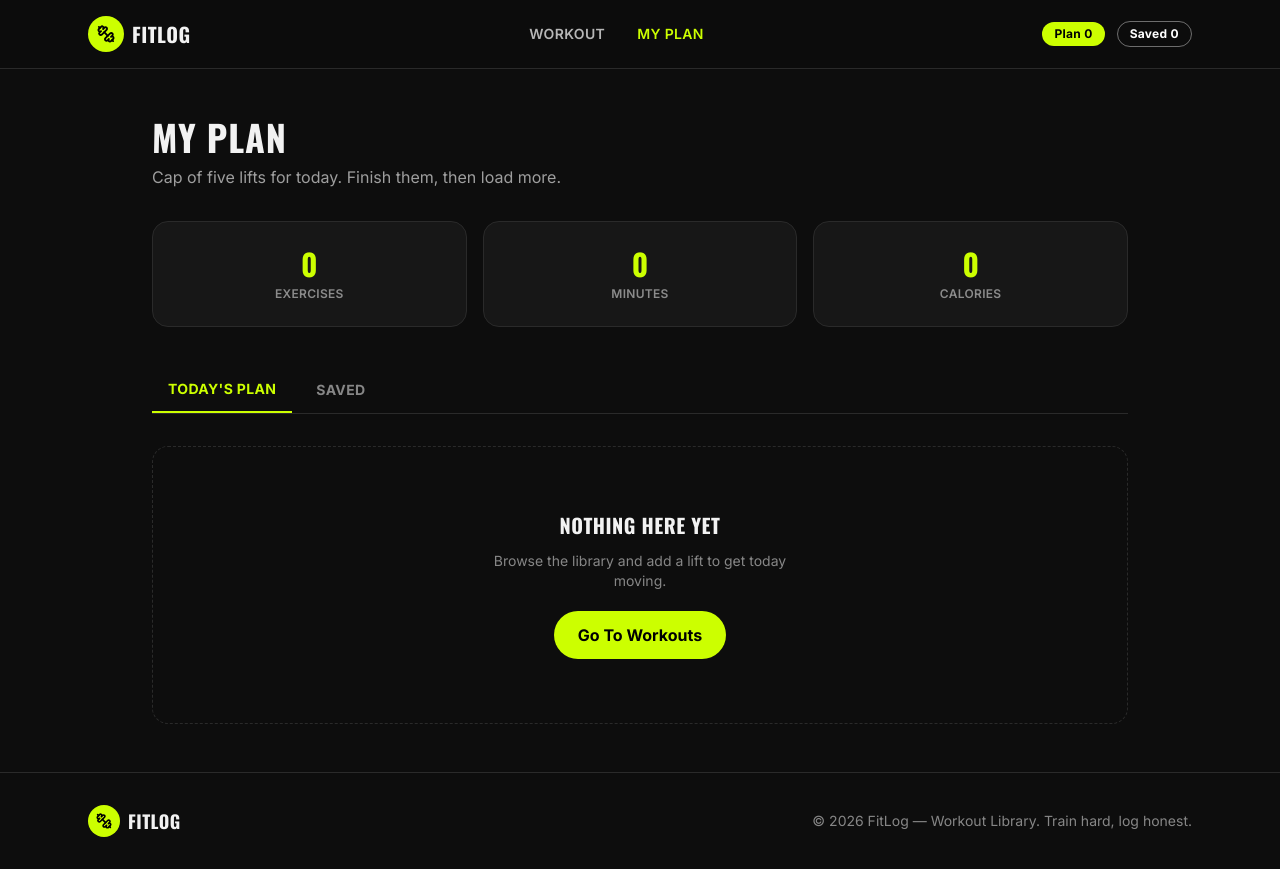
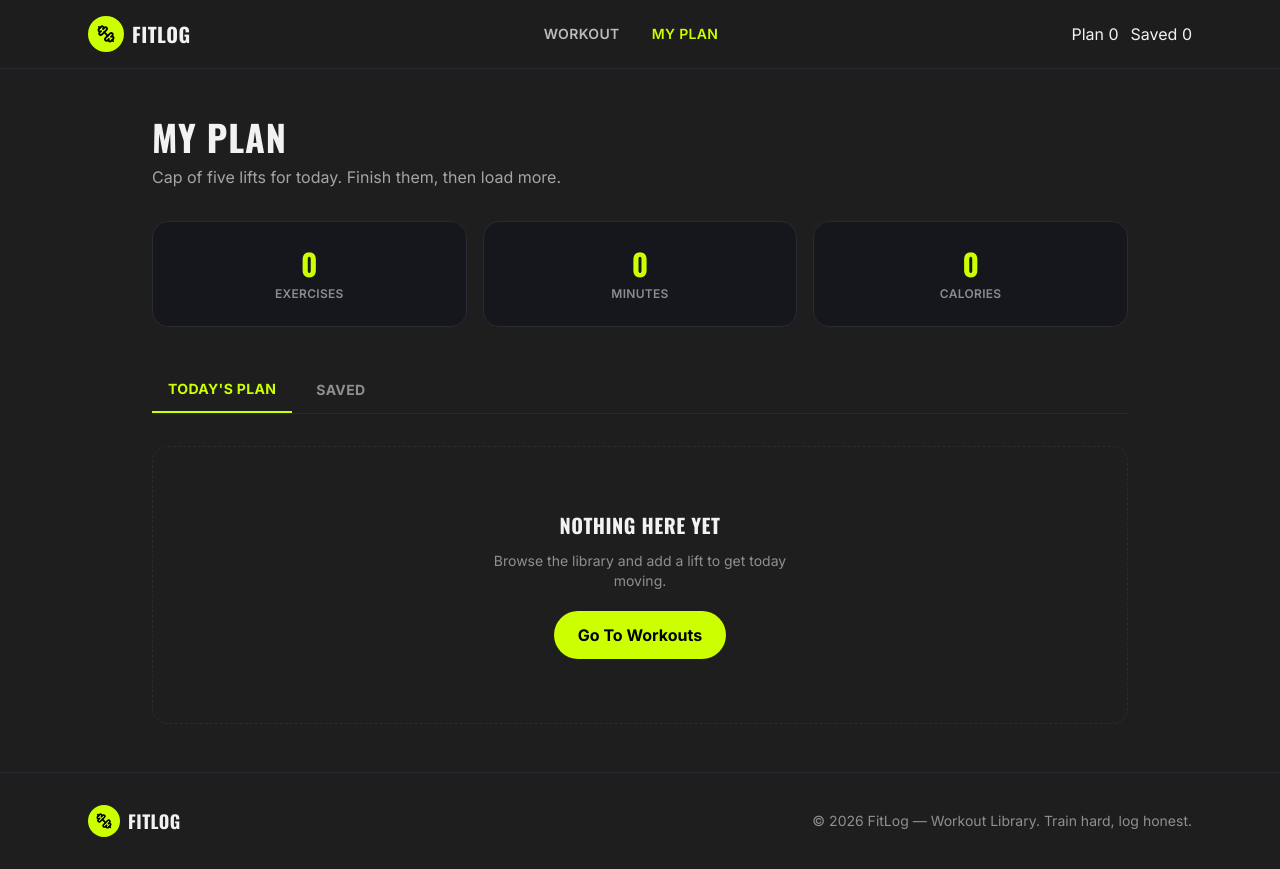
Before and after one commit to Armans07/fitlog, a Next.js app: page /my-plan in a window 1280 px wide. Built offline with nearby package versions, Linux system fonts and the light colour scheme.

Commit message:
style: match Figma color palette (navy panels, solid accent tag pills)

```diff
--- a/app/globals.css
+++ b/app/globals.css
@@ -7,20 +7,20 @@ html {
 }
 
 body {
-  background-color: #0d0d0d;
+  background-color: #1e1e1e;
   color: #f2f2f2;
 }
 
-.badge {
-  @apply inline-flex items-center justify-center rounded-full px-3 py-1 text-xs font-bold tracking-wide;
+.badge-dot {
+  @apply flex h-5 min-w-[1.25rem] items-center justify-center rounded-full px-1 text-[11px] font-bold;
 }
 
-.badge-filled {
-  @apply badge bg-accent text-black;
+.badge-dot-filled {
+  @apply badge-dot bg-accent text-black;
 }
 
-.badge-outline {
-  @apply badge border border-white/40 text-white;
+.badge-dot-outline {
+  @apply badge-dot border border-white/40 text-white;
 }
 
 .card {
@@ -36,9 +36,37 @@ body {
 }
 
 .tag-pill {
-  @apply rounded-full bg-white/10 px-3 py-1 text-[11px] font-semibold uppercase tracking-wide text-white/80;
+  @apply rounded-full bg-accent px-3 py-1 text-[10px] font-bold uppercase tracking-wide text-black;
 }
 
 .stat-icon {
   @apply flex items-center gap-1 text-sm text-white/70;
 }
+
+.nav-link {
+  @apply rounded-full px-4 py-1.5 text-sm font-semibold uppercase tracking-wide transition;
+}
+
+.nav-link-active {
+  @apply nav-link bg-accent text-black;
+}
+
+.nav-link-inactive {
+  @apply nav-link text-white/60 hover:text-white;
+}
+
+.seg-tabs {
+  @apply inline-flex items-center gap-1 rounded-full border border-line bg-panel p-1;
+}
+
+.seg-tab {
+  @apply rounded-full px-4 py-2 text-xs font-bold uppercase tracking-wide transition;
+}
+
+.seg-tab-active {
+  @apply seg-tab bg-white/10 text-white;
+}
+
+.seg-tab-inactive {
+  @apply seg-tab text-white/50 hover:text-white;
+}
--- a/tailwind.config.js
+++ b/tailwind.config.js
@@ -8,9 +8,9 @@ module.exports = {
     extend: {
       colors: {
         accent: "#ccff00",
-        panel: "#171717",
-        base: "#0d0d0d",
-        line: "#2a2a2a",
+        panel: "#15171d",
+        base: "#1e1e1e",
+        line: "#282b33",
       },
       fontFamily: {
         display: ["var(--font-oswald)", "sans-serif"],
```
